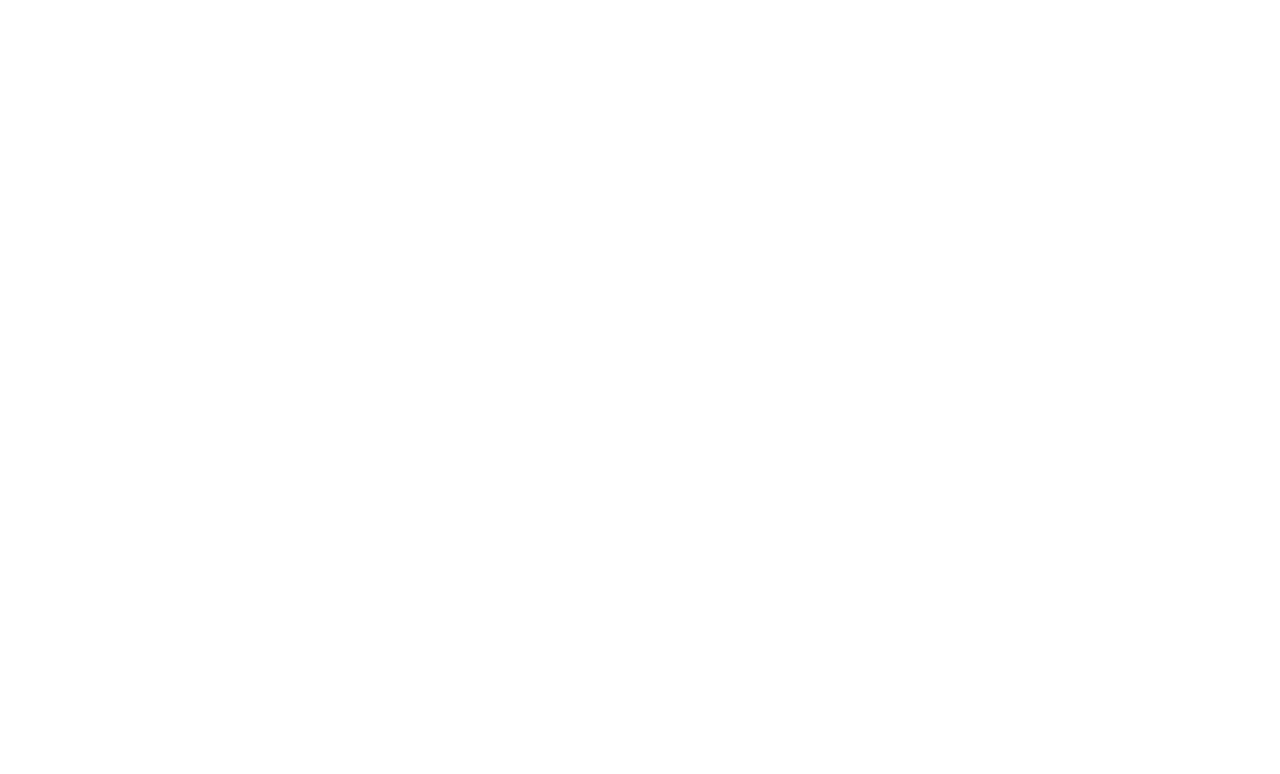
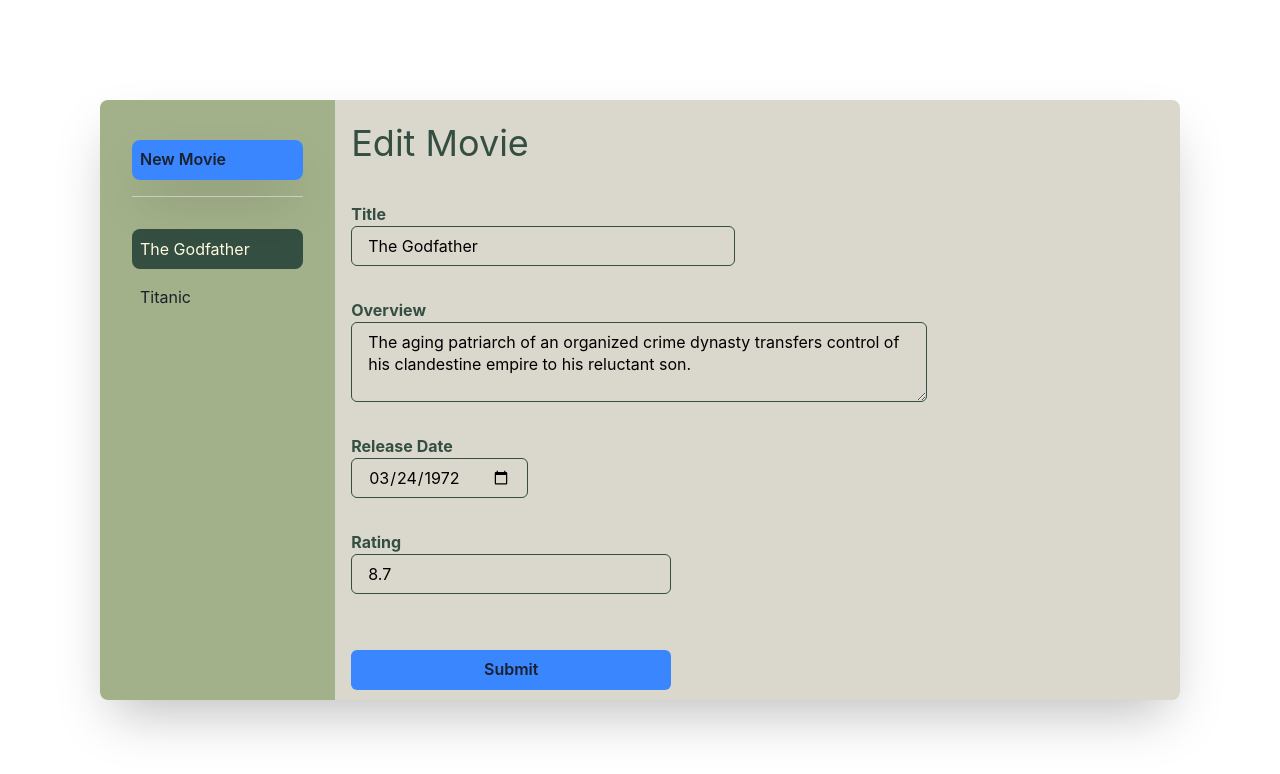
Before and after one commit to rrajath/dev-adventures-001, a React (Create React App) app: page /movies/1/edit in a window 1280 px wide. Before the commit this address had no page. Shown: the top 774 px of the page. Built offline with nearby package versions, Linux system fonts and the light colour scheme.

Commit message:
add editMovie page

```diff
--- a/src/index.tsx
+++ b/src/index.tsx
@@ -11,7 +11,9 @@
 import { ChakraProvider } from '@chakra-ui/react';
 import NewMovie from './routes/newMovie';
 import { action as newMovieAction } from './routes/newMovie';
+import { action as editMovieAction } from './routes/editMovie';
 import IndexPage from './routes';
+import EditMovie from './routes/editMovie';
 
 const router = createBrowserRouter([
   {
@@ -33,6 +35,12 @@
         path: '/movies/new',
         element: <NewMovie/>,
         action: newMovieAction,
+      },
+      {
+        path: '/movies/:movieId/edit',
+        element: <EditMovie/>,
+        loader: movieLoader,
+        action: editMovieAction,
       }
     ]
   }
--- /dev/null
+++ b/src/routes/editMovie.tsx
@@ -0,0 +1,83 @@
+import { Form, redirect, useLoaderData } from 'react-router-dom';
+import { Box, Button, Flex, Input, Text, Textarea } from '@chakra-ui/react';
+import { updateMovie } from '../utils/movies';
+
+export async function action({ request, params }) {
+  const formData = await request.formData();
+  const updates = Object.fromEntries(formData);
+  updateMovie(updates, params.movieId);
+  return redirect(`/movies/${params.movieId}`);
+}
+
+export default function EditMovie() {
+  const movie: any = useLoaderData();
+  return (
+    <Box color={'#344e41'}>
+    <Text fontSize={'4xl'} mb={8}>Edit Movie</Text>
+    <Flex>
+      <Box>
+      <Form method='post'>
+
+        <Text fontWeight={'bold'}>Title</Text>
+        <Input
+          type='text'
+          name='title'
+          width={'sm'}
+          defaultValue={movie.title}
+          className='new-movie-page-input'
+          border={'1px solid #344e41'}
+          color='black'
+          focusBorderColor='black'
+          _hover={{ borderColor: 'black' }}
+          mb={8} />
+
+        <Text fontWeight={'bold'}>Overview</Text>
+        <Textarea
+          name='overview'
+          width={'xl'}
+          defaultValue={movie.overview}
+          className='new-movie-page-input'
+          border={'1px solid #344e41'}
+          color='black'
+          focusBorderColor='black'
+          _hover={{ borderColor: 'black' }}
+          mb={8}
+          />
+
+        <Text fontWeight={'bold'}>Release Date</Text>
+        <Input
+          type='date'
+          name='releaseDate'
+          width={'auto'}
+          defaultValue={movie.releaseDate}
+          className='new-movie-page-input'
+          border={'1px solid #344e41'}
+          color='black'
+          focusBorderColor='black'
+          _hover={{ borderColor: 'black' }}
+          mb={8}
+          />
+
+        <Text fontWeight={'bold'}>Rating</Text>
+        <Input
+          type='text'
+          name='rating'
+          width={'xs'}
+          defaultValue={movie.rating}
+          className='new-movie-page-input'
+          border={'1px solid #344e41'}
+          color='black'
+          focusBorderColor='black'
+          _hover={{ borderColor: 'black' }}
+          mb={8}
+          />
+
+        <br/>
+        <br/>
+        <Button type='submit' value='Submit' width={'xs'} bg={'#3a86ff'}>Submit</Button>
+      </Form>
+      </Box>
+    </Flex>
+  </Box>
+  );
+};
--- a/src/routes/movie.tsx
+++ b/src/routes/movie.tsx
@@ -1,5 +1,5 @@
 import React from 'react';
-import { useLoaderData } from 'react-router-dom';
+import { NavLink, useLoaderData } from 'react-router-dom';
 import { getMovie } from '../utils/movies';
 import { Box, Flex, Text } from '@chakra-ui/react';
 
@@ -11,14 +11,25 @@
 export default function MoviePage() {
   const movie: any = useLoaderData();
   return (
-    <Flex p={12}>
+    <Flex p={12} direction={'column'}>
+      <Flex direction={'column'} color={'#344e41'}>
+        <Box alignSelf={'end'}>
+          <NavLink to={`/movies/${movie.id}/edit`}>edit</NavLink>
+        </Box>
+      </Flex>
+      <Flex color={'#344e41'}>
         <Box flex={'10'}>
-        <Text fontSize={'4xl'} mb={8}>{movie.title} ({movie.releaseDate})</Text>
+          <Text fontSize={'4xl'} mb={8}>{movie.title} ({getReleaseYear(movie.releaseDate)})</Text>
           <Text mb={8}>{movie.overview}</Text>
         </Box>
         <Box flex={'1'}>
           <Text fontSize={'4xl'}>{movie.rating}</Text>
         </Box>
       </Flex>
+    </Flex>
   );
 }
+
+function getReleaseYear(releaseDate: string) {
+  return releaseDate.split('-')[0];
+}
--- a/src/routes/newMovie.tsx
+++ b/src/routes/newMovie.tsx
@@ -1,4 +1,4 @@
-import { Box, Flex, Input, Text } from '@chakra-ui/react';
+import { Box, Button, Flex, Input, Text, Textarea } from '@chakra-ui/react';
 import React from 'react';
 import { Form, redirect } from 'react-router-dom';
 import { createMovie } from '../utils/movies';
@@ -12,24 +12,65 @@
 
 export default function NewMovie() {
   return (
-    <Box>
+    <Box color={'#344e41'}>
       <Text fontSize={'4xl'} mb={8}>New Movie</Text>
       <Flex>
         <Box>
         <Form method='post'>
-          <Input type='text' name='title' placeholder='Title' width={'sm'} />
+
+          <Text fontWeight={'bold'}>Title</Text>
+          <Input
+            type='text'
+            name='title'
+            width={'sm'}
+            className='new-movie-page-input'
+            border={'1px solid #344e41'}
+            color='black'
+            focusBorderColor='black'
+            _hover={{ borderColor: 'black' }}
+            mb={8} />
+
+          <Text fontWeight={'bold'}>Overview</Text>
+          <Textarea
+            name='overview'
+            width={'xl'}
+            className='new-movie-page-input'
+            border={'1px solid #344e41'}
+            color='black'
+            focusBorderColor='black'
+            _hover={{ borderColor: 'black' }}
+            mb={8}
+            />
+
+          <Text fontWeight={'bold'}>Release Date</Text>
+          <Input
+            type='date'
+            name='releaseDate'
+            width={'auto'}
+            className='new-movie-page-input'
+            border={'1px solid #344e41'}
+            color='black'
+            focusBorderColor='black'
+            _hover={{ borderColor: 'black' }}
+            mb={8}
+            />
+
+          <Text fontWeight={'bold'}>Rating</Text>
+          <Input
+            type='text'
+            name='rating'
+            width={'xs'}
+            className='new-movie-page-input'
+            border={'1px solid #344e41'}
+            color='black'
+            focusBorderColor='black'
+            _hover={{ borderColor: 'black' }}
+            mb={8}
+            />
+
           <br/>
           <br/>
-          <Input type='text' name='overview' placeholder='Overview' width={'xl'} />
-          <br/>
-          <br/>
-          <Input type='date' name='releaseDate' placeholder='Release Date' width={'auto'} size={'md'} />
-          <br/>
-          <br/>
-          <Input type='text' name='rating' placeholder='Rating' width={'sm'} />
-          <br/>
-          <br/>
-          <Input type='submit' value='Submit' width={'xs'}/>
+          <Button type='submit' value='Submit' width={'xs'} bg={'#3a86ff'}>Submit</Button>
         </Form>
         </Box>
       </Flex>
--- a/src/routes/root.tsx
+++ b/src/routes/root.tsx
@@ -5,7 +5,7 @@
 export default function Root() {
   return (
     <>
-      <Flex h={"75vh"} shadow={'2xl'} borderLeft={'1px solid white'} borderTop={'1px solid white'} borderRadius='lg'>
+      <Flex h={"75vh"} shadow={'2xl'} borderRadius='lg'>
         <Box flex='1' p={4} bg={'#a3b18a'} borderLeftRadius={'lg'}>
           <Sidebar/>
         </Box>
--- a/src/routes/sidebar.tsx
+++ b/src/routes/sidebar.tsx
@@ -1,11 +1,11 @@
-import React from 'react';
 import { getMovies } from '../utils/movies';
-import { Form, NavLink, redirect, useLoaderData, useSubmit } from 'react-router-dom';
+import { NavLink, useLoaderData } from 'react-router-dom';
 import { Box, Button, Divider } from '@chakra-ui/react';
 import MovieList from './movieList';
 
 export function loader() {
-  return getMovies();
+  const movies = getMovies();
+  return movies;
 }
 
 export default function Sidebar() {
--- a/src/utils/movies.ts
+++ b/src/utils/movies.ts
@@ -1,10 +1,6 @@
 import { Movie } from './types';
 
-let movies: Movie[] = [];
-let idCounter = 0;
-
-export function getMovies() {
-  const movies: Movie[] = [
+let movies: Movie[] = [
   {
     id: 1,
     title: 'The Godfather',
@@ -22,15 +18,15 @@
     rating: 7.9,
   },
 ];
+let idCounter = 0;
 
+export function getMovies() {
   return movies;
 }
 
 export function getMovie(id: number) {
   const movies = getMovies();
   const movie = movies.find((m: Movie) => Number(m.id) == id);
-  const releaseDate = movie.releaseDate;
-  movie.releaseDate = releaseDate.substring(0, 4);
   return movie;
 }
 
@@ -38,3 +34,8 @@
   idCounter++;
   movies.push({ ...updates, id: idCounter });
 }
+
+export function updateMovie(updates: any, id: number) {
+  const movie = getMovie(id);
+  Object.assign(movie, updates);
+}
```
Also changed, not shown: 1 other file (tests, documents, lock files or other folders). Lines whose indentation alone changed are shown as unchanged.
